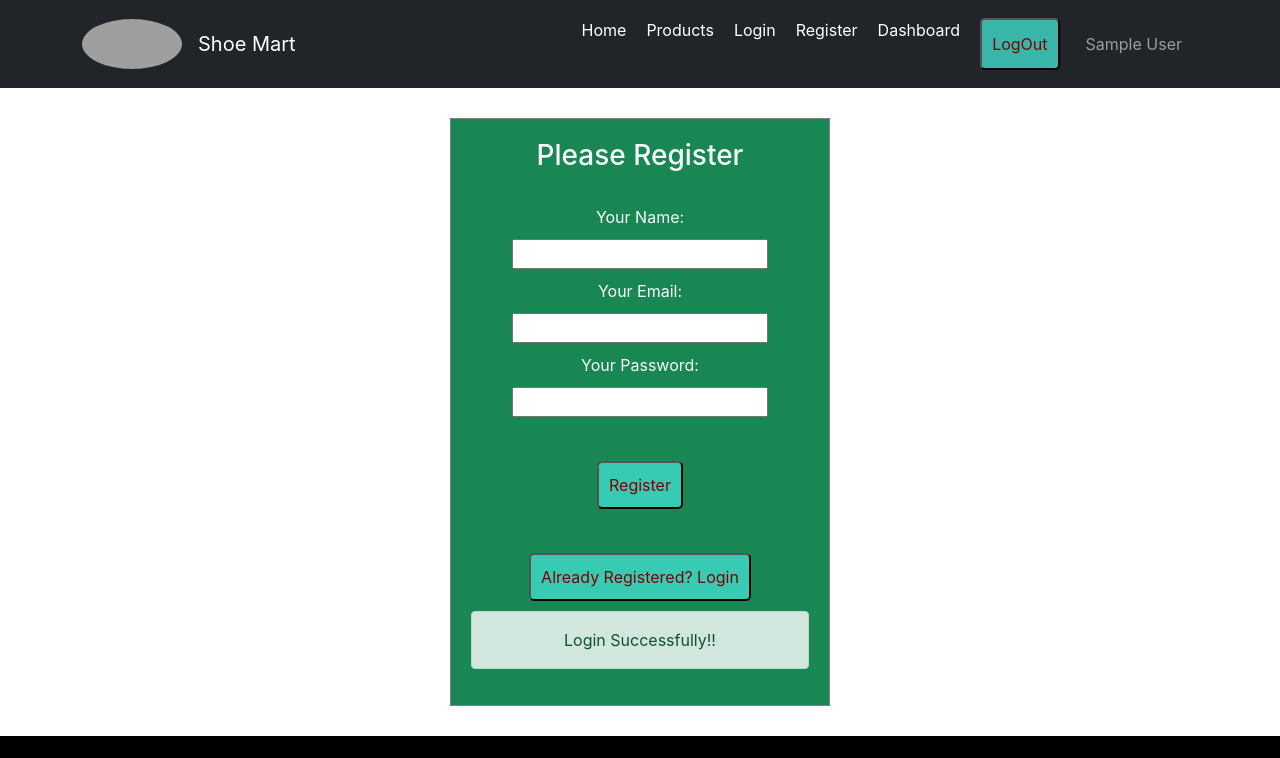
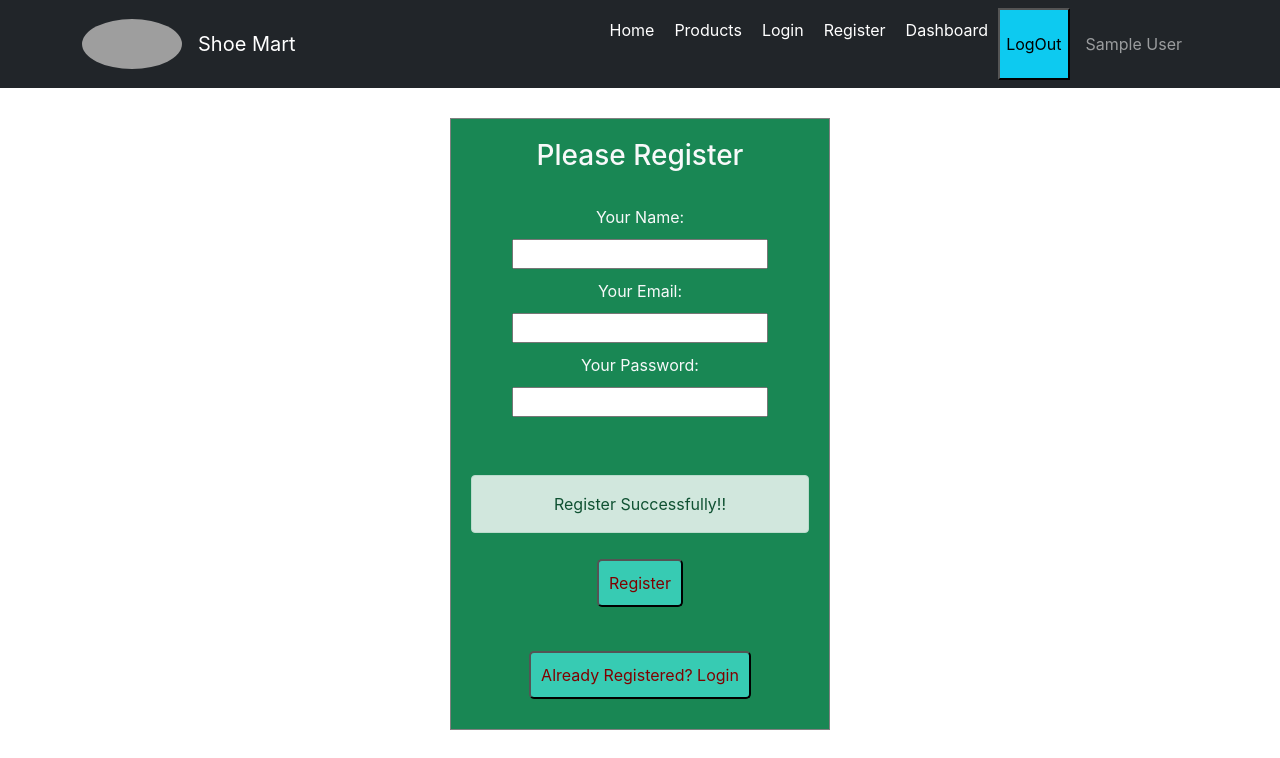
Before and after one commit to sntanju/Shoe_Mart_Website_Client_Site, a React (Create React App) app: page /register in a window 1280 px wide. Shown: the top 758 px of the page. Built offline with nearby package versions, Linux system fonts and the light colour scheme; no server answers; sample sign-in values are in the browser's storage; grey boxes are pictures that could not be loaded.

Commit message:
canceled-limit

```diff
--- a/src/pages/Home/Navigation/Navigation.js
+++ b/src/pages/Home/Navigation/Navigation.js
@@ -27,7 +27,7 @@ const Navigation = () => {
                         <NavLink to="/register">Register</NavLink>
                         <NavLink to="/dashboard">Dashboard</NavLink>
                         {user?.email ?
-                        <button className="login-button" onClick={logout}>LogOut</button>:
+                        <button className="bg-info link-style" onClick={logout}>LogOut</button>:
                         <NavLink className="bg-info link-style" to="/login">Login</NavLink>
                         }
                             <Navbar.Text>
--- a/src/pages/Login/Login/Login.js
+++ b/src/pages/Login/Login/Login.js
@@ -35,18 +35,20 @@ const Login = () => {
 
                 <label htmlFor="password">Your Password:</label>
                 <input onBlur={handleOnChange} type="password" name="password" required/>
-                <br /><br />
+                <br />
+                {isLoading && <Spinner animation="border" varient='success' />} <br/>
+                {user?.email &&
+                <Alert variant="success">
+                Login Successfully!!
+                </Alert>}
+                {authError && <Alert variant="danger">{authError}</Alert>}
                 <button className="login-button" type='submit'>Login</button>
             </form>
-            <br /><br /><br />
+
+            <br/>
+
             <NavLink to="/register"><button className="login-button" >Don't have an account? Register</button></NavLink>
 
-            {isLoading && <Spinner animation="border" varient='success' />}
-                        {user?.email &&
-                        <Alert variant="success">
-                        Login Successfully!!
-                      </Alert>}
-                        {authError && <Alert variant="danger">{authError}</Alert>}
         </div>
     );
 };
--- a/src/pages/Login/Register/Register.js
+++ b/src/pages/Login/Register/Register.js
@@ -45,6 +45,12 @@ const Register = () => {
                 <label htmlFor="password">Your Password:</label>
                 <input onBlur={handleOnBlur} type="password" name="password" required/>
                 <br /><br />
+                { isLoading && <Spinner animation="border" varient='success' /> } <br />
+                {user?.email &&
+                        <Alert variant="success">
+                        Register Successfully!!
+                        </Alert>}
+                        {authError && <Alert variant="danger">{authError}</Alert>}
 
                 <button type="submit" className="register-button">Register</button>
                 <br />
@@ -52,12 +58,7 @@ const Register = () => {
                 <br />
                 <NavLink to="/login"><button className="register-button">Already Registered? Login</button></NavLink>
             </form>
-            { isLoading && <Spinner animation="border" varient='success' /> }
-            {user?.email &&
-                        <Alert variant="success">
-                        Login Successfully!!
-                      </Alert>}
-                        {authError && <Alert variant="danger">{authError}</Alert>}
+
         </div>
     );
 };
--- a/src/pages/ProductDetails/ProductDetails.js
+++ b/src/pages/ProductDetails/ProductDetails.js
@@ -24,7 +24,7 @@ const ProductDetails = () => {
     // }
 
     useEffect( () => {
-        fetch('./products.json')
+        fetch('products.json')
         .then(res => res.json())
         .then(data => setDetails(data))
     }, []);
```
